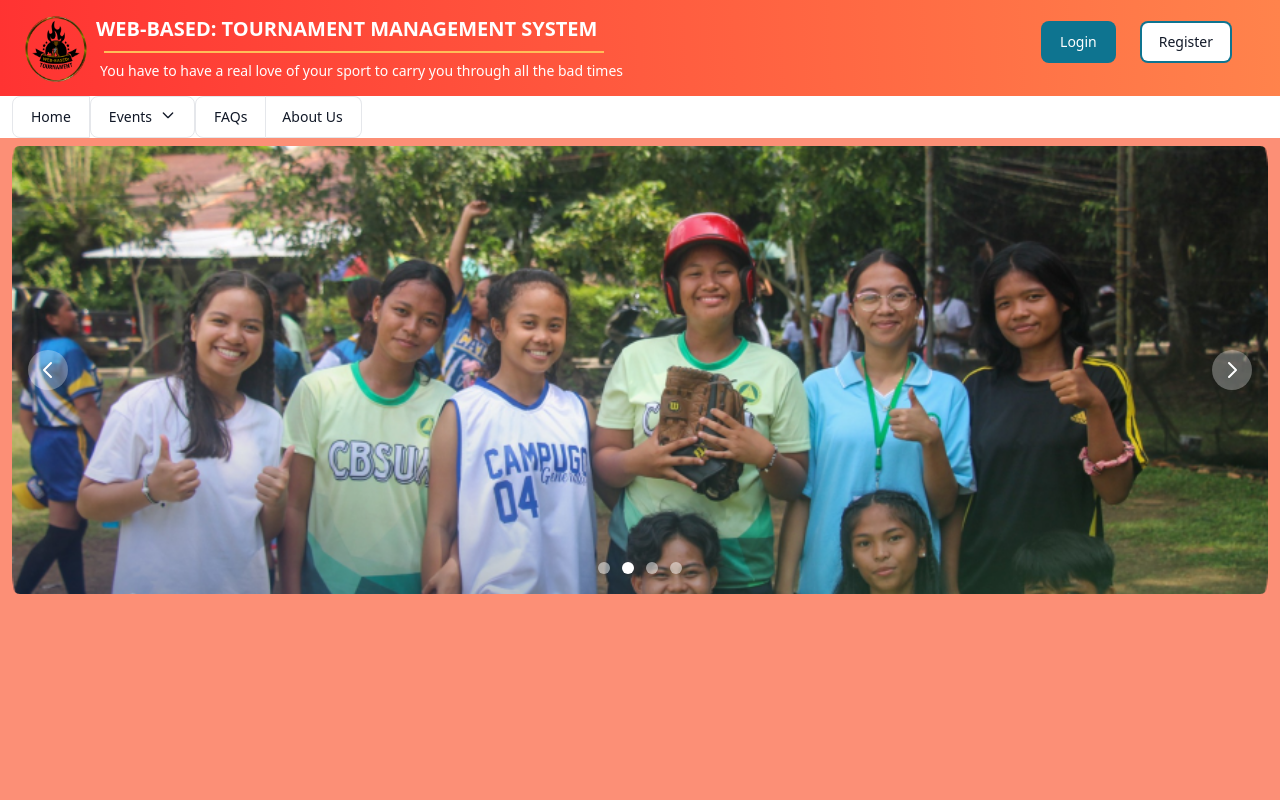
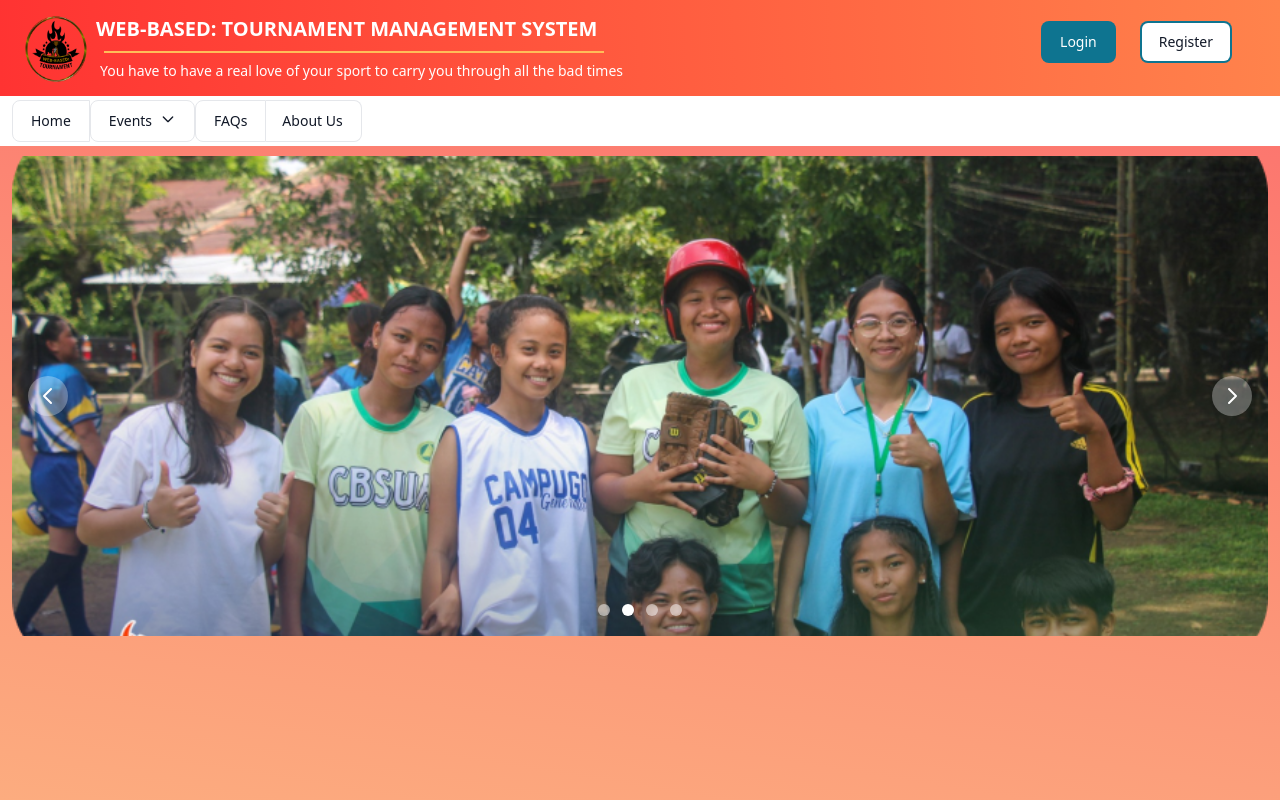
Before and after one commit to Sowishi/Tournament-Management-System, a React (Vite) app: page / in a window 1280 px wide. Built offline with nearby package versions, Linux system fonts and the light colour scheme; the HTML template or start-up script is replaced by a standard one.

Commit message:
update something di ko na alam haha

```diff
--- a/src/components/carousel.jsx
+++ b/src/components/carousel.jsx
@@ -6,7 +6,7 @@ import img4 from "../assets/image 6.png";
 
 export function TMSCarousel() {
   return (
-    <div className="h-[28rem] mx-3 mt-2">
+    <div className="h-full mx-3 mt-5 w-full">
       <Carousel>
         <img src={img1} alt="..." />
         <img src={img2} alt="..." />
--- a/src/components/navigation.jsx
+++ b/src/components/navigation.jsx
@@ -5,7 +5,7 @@ import { Link } from "react-router-dom";
 const Navigation = () => {
   const { setCurrentEvent, currentEvent } = useStore();
   return (
-    <div className="navs w-100 bg-white">
+    <div className="navs w-100 bg-white py-1">
       <Button.Group className="mx-3">
         <a href="/">
           <Button color="gray">Home</Button>
@@ -34,7 +34,7 @@ const Navigation = () => {
             <Link to={"/calendar"}>
               <Button color="gray">Calendar</Button>
             </Link>
-            <Button color="gray">Tournaments</Button>
+            <Button color="gray">Events</Button>
             <Button color="gray">Tally</Button>
             <Button color="gray">Participants</Button>
           </>
--- a/src/layout/defaultLayout.jsx
+++ b/src/layout/defaultLayout.jsx
@@ -3,7 +3,14 @@ import logo from "../assets/logo2.png";
 
 const DefaultLayout = ({ children, hideHeader }) => {
   return (
-    <div className="w-full min-h-screen" style={{ background: "#FC8F76" }}>
+    <div
+      className="w-full min-h-screen"
+      style={{
+        background: "rgb(252,110,108)",
+        background:
+          "linear-gradient(189deg, rgba(252,110,108,1) 0%, rgba(252,172,127,1) 100%)",
+      }}
+    >
       {hideHeader && (
         <div
           style={{
--- a/src/pages/calendar.jsx
+++ b/src/pages/calendar.jsx
@@ -23,7 +23,9 @@ const TMSCalendar = () => {
   return (
     <DefaultLayout>
       <div className="container mx-auto p-5">
-        <h1 className="font-bold text-3xl text-white my-3">Events Calendar</h1>
+        <h1 className="font-bold text-4xl text-white my-5 mb-10 text-center uppercase">
+          Events Calendar
+        </h1>
         <Calendar
           className="mx-5 bg-white rounded p-6"
           localizer={localizer}
--- a/src/pages/landing.jsx
+++ b/src/pages/landing.jsx
@@ -5,7 +5,9 @@ import DefaultLayout from "../layout/defaultLayout";
 const Landing = () => {
   return (
     <DefaultLayout>
-      <TMSCarousel />
+      <div className="container mx-auto h-[30rem] flex justify-center items-center">
+        <TMSCarousel />
+      </div>
     </DefaultLayout>
   );
 };
```
